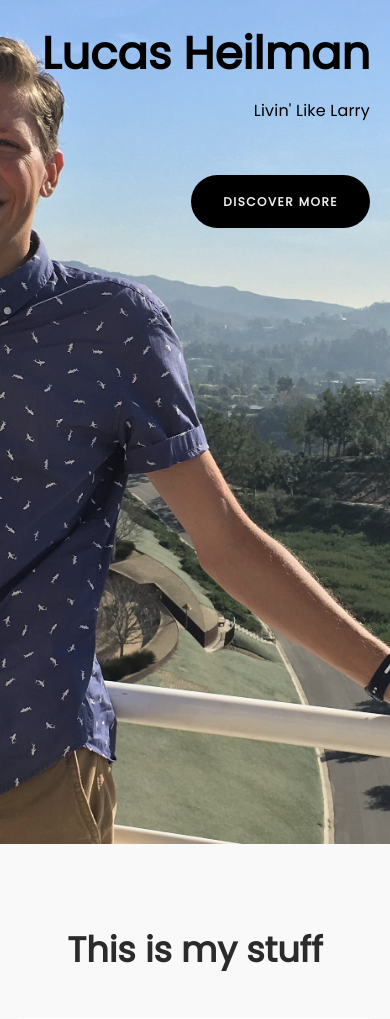
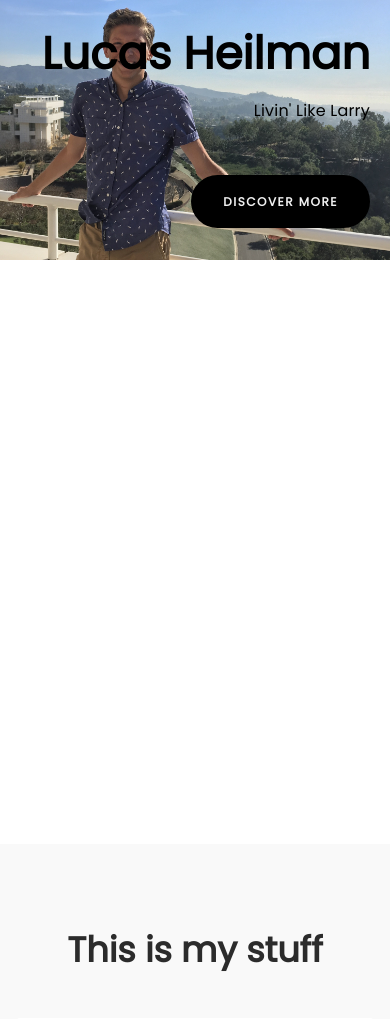
Before and after one commit to lucasheilman/lucasheilman-site, a Django app: page / in a window 390 px wide. Shown: the top 1019 px of the page. Run offline with Django 3.2, Linux system fonts and the light colour scheme; some libraries are stand-ins or nearby versions.

Commit message:
hopefully responsive on mobile

```diff
--- a/website/static/website/css/tooplate-style.css
+++ b/website/static/website/css/tooplate-style.css
@@ -212,10 +212,10 @@ a:hover, a:active, a:focus {
   background-image: url('../images/topmaybe1.jpg');
   background-repeat: no-repeat;
   background-attachment: fixed;
-  -webkit-background-size: cover;
-  -moz-background-size:cover;
-  -o-background-size:cover;
-  background-size: cover;
+  -webkit-background-size: 100%;
+  -moz-background-size: 100%;
+  -o-background-size:100%;
+  background-size: 100%;
   background-position: center;
   height: 100%;
   width: 100%;
@@ -432,17 +432,3 @@ footer p {
   transform: scale(1.1);
   top: -5px;
 }
-
-
-
-@media (max-width: 767px) {
-  .page .col-sm-3 {
-    width: 25%;
-  }
-  .page .col-sm-6 {
-    width: 50%;
-  }
-  .page .col-sm-9 {
-    width: 75%;
-  }
-}
```
